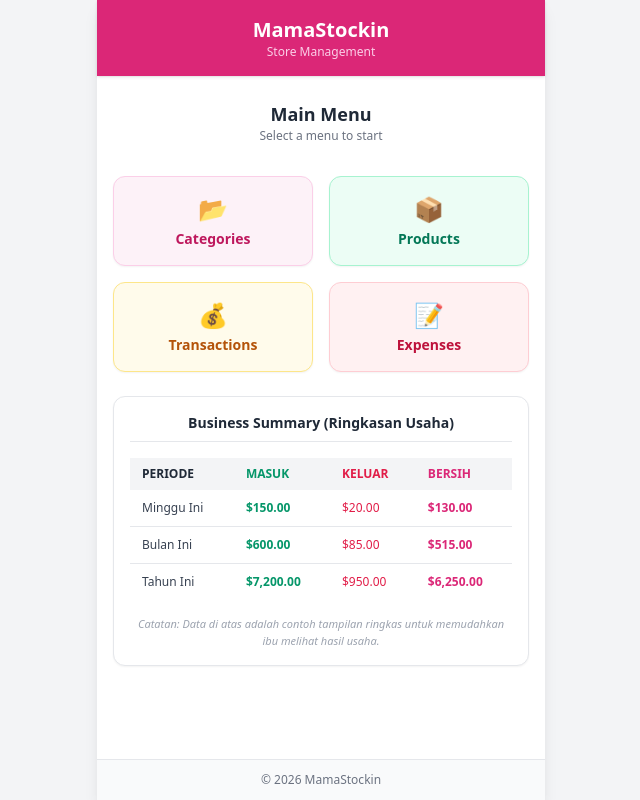
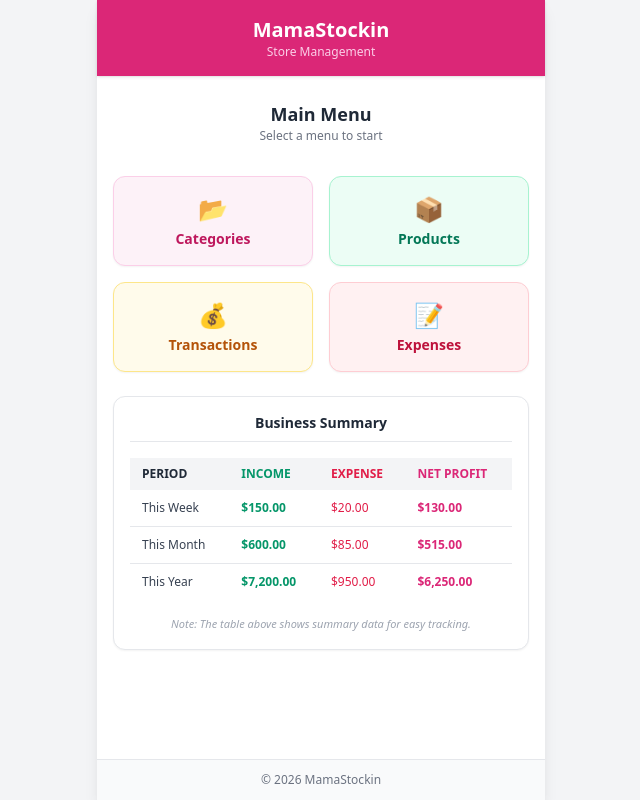
Before and after one commit to abindacarmo/mama-stockin, a Django app: page / in a window 1280 px wide. Shown: the whole page, without its empty margins (319-959 px from the left). Run offline with Django 5.2, Linux system fonts and the light colour scheme; some libraries are stand-ins or nearby versions.

Commit message:
Translate summary table text to English

```diff
--- a/store/templates/store/home.html
+++ b/store/templates/store/home.html
@@ -36,36 +36,36 @@
         </a>
     </div>
 
-    <!-- Simple Business Summary for Mama (Non-IT Friendly) -->
+    <!-- Simple Business Summary (Frontend Only) -->
     <div class="bg-white border border-gray-200 p-4 rounded-xl space-y-4 shadow-sm">
-        <h3 class="text-sm font-bold text-gray-800 text-center border-b pb-2">Business Summary (Ringkasan Usaha)</h3>
+        <h3 class="text-sm font-bold text-gray-800 text-center border-b pb-2">Business Summary</h3>
 
         <!-- Summary Table -->
         <div class="overflow-x-auto">
             <table class="w-full text-xs text-left text-gray-700">
                 <thead class="bg-gray-100 text-gray-800 uppercase">
                     <tr>
-                        <th class="py-2 px-3">Periode</th>
-                        <th class="py-2 px-3 text-emerald-600">Masuk</th>
-                        <th class="py-2 px-3 text-rose-600">Keluar</th>
-                        <th class="py-2 px-3 text-pink-600">Bersih</th>
+                        <th class="py-2 px-3">Period</th>
+                        <th class="py-2 px-3 text-emerald-600">Income</th>
+                        <th class="py-2 px-3 text-rose-600">Expense</th>
+                        <th class="py-2 px-3 text-pink-600">Net Profit</th>
                     </tr>
                 </thead>
                 <tbody class="divide-y divide-gray-200">
                     <tr>
-                        <td class="py-2.5 px-3 font-medium">Minggu Ini</td>
+                        <td class="py-2.5 px-3 font-medium">This Week</td>
                         <td class="py-2.5 px-3 text-emerald-600 font-semibold">$150.00</td>
                         <td class="py-2.5 px-3 text-rose-600">$20.00</td>
                         <td class="py-2.5 px-3 text-pink-600 font-bold">$130.00</td>
                     </tr>
                     <tr>
-                        <td class="py-2.5 px-3 font-medium">Bulan Ini</td>
+                        <td class="py-2.5 px-3 font-medium">This Month</td>
                         <td class="py-2.5 px-3 text-emerald-600 font-semibold">$600.00</td>
                         <td class="py-2.5 px-3 text-rose-600">$85.00</td>
                         <td class="py-2.5 px-3 text-pink-600 font-bold">$515.00</td>
                     </tr>
                     <tr>
-                        <td class="py-2.5 px-3 font-medium">Tahun Ini</td>
+                        <td class="py-2.5 px-3 font-medium">This Year</td>
                         <td class="py-2.5 px-3 text-emerald-600 font-semibold">$7,200.00</td>
                         <td class="py-2.5 px-3 text-rose-600">$950.00</td>
                         <td class="py-2.5 px-3 text-pink-600 font-bold">$6,250.00</td>
@@ -73,7 +73,7 @@
                 </tbody>
             </table>
         </div>
-        <p class="text-[11px] text-gray-400 text-center italic">Catatan: Data di atas adalah contoh tampilan ringkas untuk memudahkan ibu melihat hasil usaha.</p>
+        <p class="text-[11px] text-gray-400 text-center italic">Note: The table above shows summary data for easy tracking.</p>
     </div>
 </div>
 {% endblock %}
```
